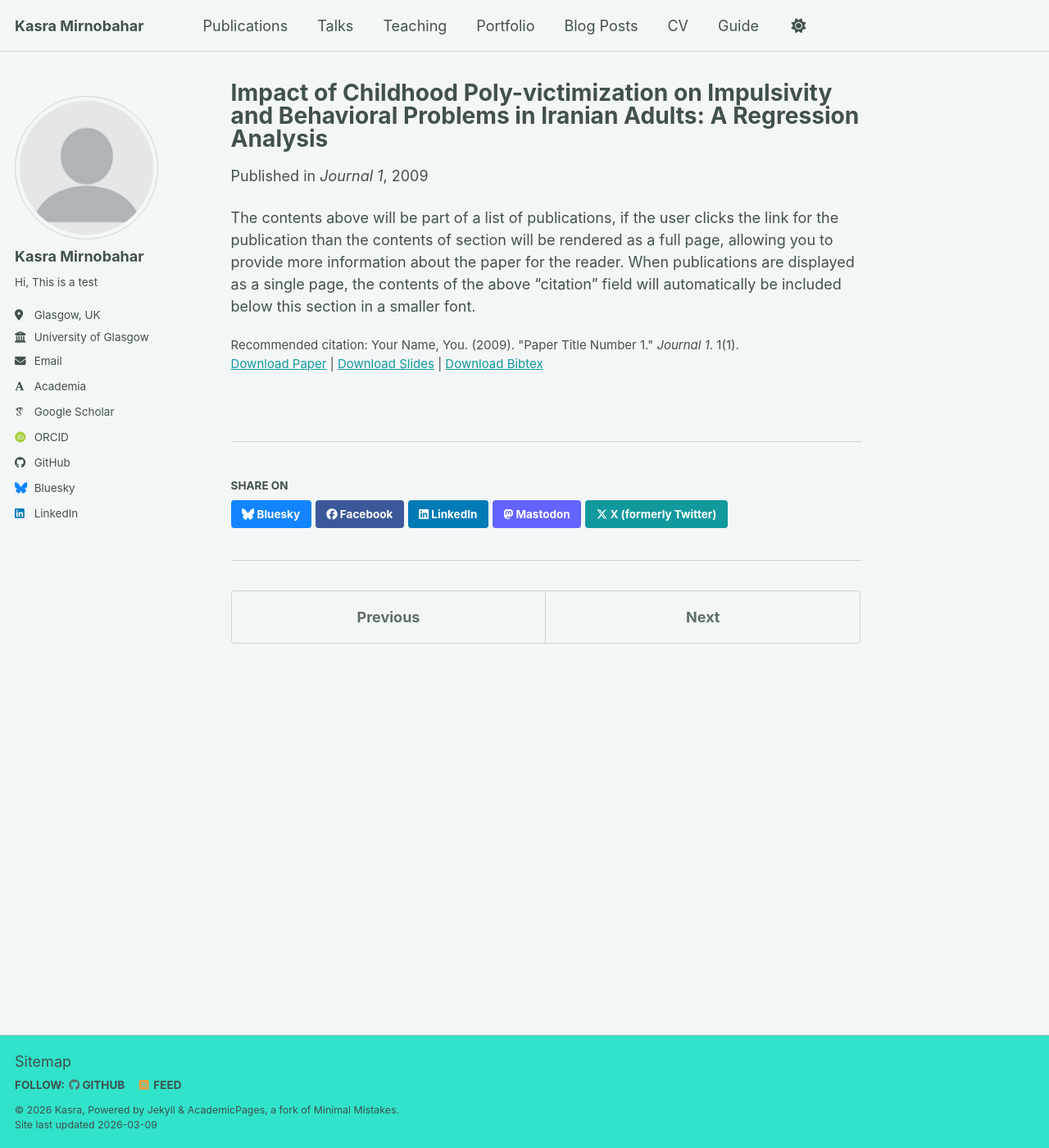
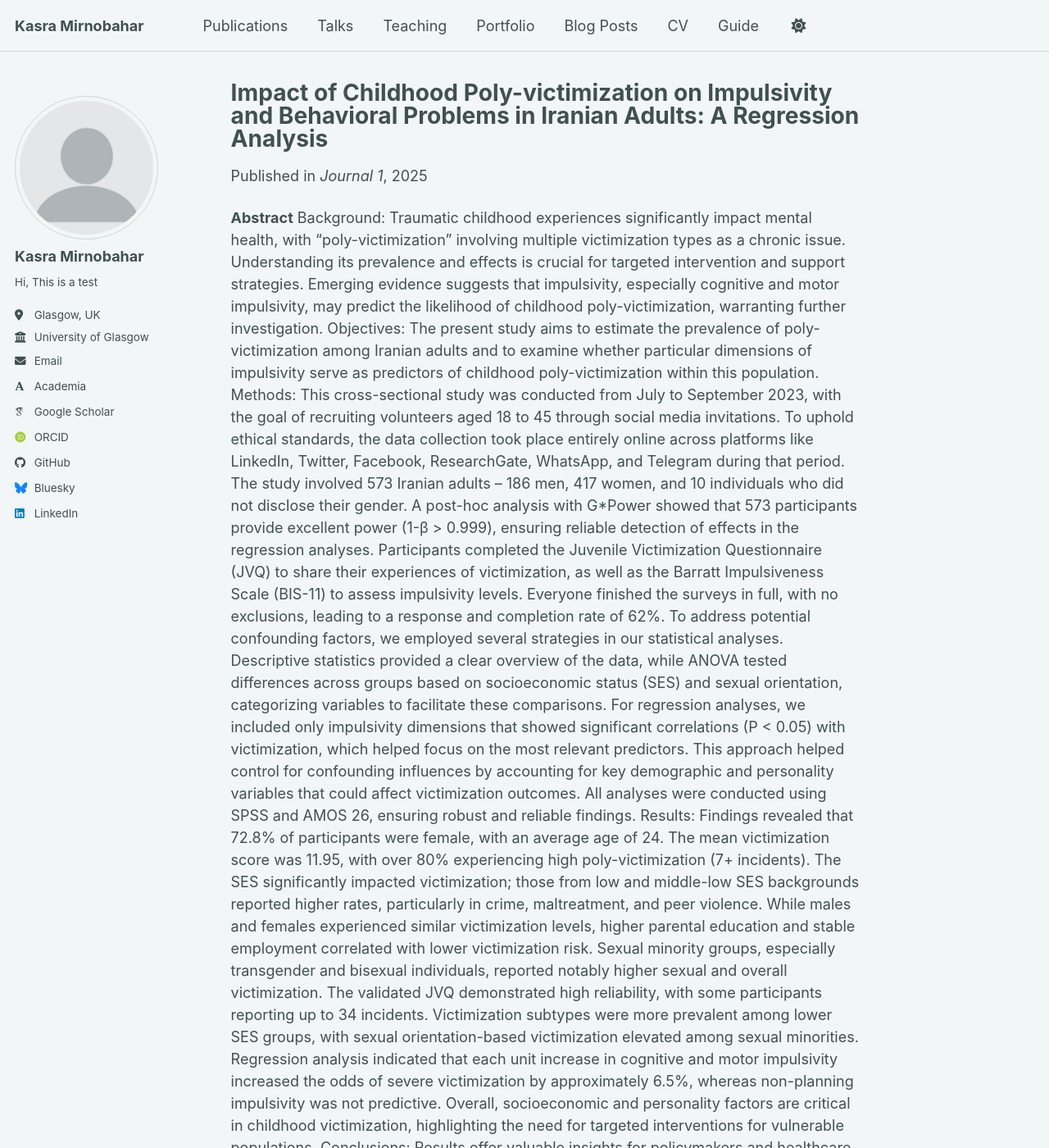
Before and after one commit to KasraMirnobahar/KasraMirnobahar.github.io, a Jekyll site: the page built from _publications/2009-10-01-paper-title-number-1.md, in a window 1280 px wide and 1400 px high. Shown: the whole window at 82% size. Built offline with Jekyll 4.4.1, drawn with Linux system fonts in a browser that asks for light colours; some web fonts are replaced; a script bundle is joined from its source files by our own code; library files that are not in the unit come from our copies; some of the changed text lies outside the part shown.

Commit message:
2025-07-12-paper-title-number-1.md

```diff
--- a/_publications/2009-10-01-paper-title-number-1.md
+++ b/_publications/2009-10-01-paper-title-number-1.md
@@ -4,11 +4,48 @@ collection: publications
 category: manuscripts
 permalink: /publication/2009-10-01-paper-title-number-1
 excerpt: 'This paper is about the number 1. The number 2 is left for future work.'
-date: 2009-10-01
+date: 2025-07-12
 venue: 'Journal 1'
 slidesurl: 'https://academicpages.github.io/files/slides1.pdf'
-paperurl: 'https://academicpages.github.io/files/paper1.pdf'
+paperurl: '[https://academicpages.github.io/files/paper1.pdf](https://www.researchgate.net/profile/Masoume-Pourmohamadreza-Tajrishi/publication/394226852_jcp-1606461/links/688db573f10c92352e09f985/jcp-1606461.pdf)'
 bibtexurl: 'https://academicpages.github.io/files/bibtex1.bib'
-citation: 'Your Name, You. (2009). &quot;Paper Title Number 1.&quot; <i>Journal 1</i>. 1(1).'
+citation: 'Mirnobahar K, Pourmohamadreza-Tajrishi M, Mohammadi Bytamar J. Impact of Childhood Poly-victimization on Impulsivity and Behavioral
+Problems in Iranian Adults: A Regression Analysis. Iran J Psychiatry Behav Sci. 2025; In Press (In Press): e159188. https://doi.org/10.5812/ijpbs-159188.
+'
 ---
-The contents above will be part of a list of publications, if the user clicks the link for the publication than the contents of section will be rendered as a full page, allowing you to provide more information about the paper for the reader. When publications are displayed as a single page, the contents of the above "citation" field will automatically be included below this section in a smaller font.
+**Abstract**
+Background: Traumatic childhood experiences significantly impact mental health, with "poly-victimization" involving multiple victimization
+types as a chronic issue. Understanding its prevalence and effects is crucial for targeted intervention and support strategies. Emerging evidence
+suggests that impulsivity, especially cognitive and motor impulsivity, may predict the likelihood of childhood poly-victimization, warranting
+further investigation.
+Objectives: The present study aims to estimate the prevalence of poly-victimization among Iranian adults and to examine whether particular
+dimensions of impulsivity serve as predictors of childhood poly-victimization within this population.
+Methods: This cross-sectional study was conducted from July to September 2023, with the goal of recruiting volunteers aged 18 to 45 through
+social media invitations. To uphold ethical standards, the data collection took place entirely online across platforms like LinkedIn, Twitter,
+Facebook, ResearchGate, WhatsApp, and Telegram during that period. The study involved 573 Iranian adults – 186 men, 417 women, and 10
+individuals who did not disclose their gender. A post-hoc analysis with G*Power showed that 573 participants provide excellent power (1-β > 0.999),
+ensuring reliable detection of effects in the regression analyses. Participants completed the Juvenile Victimization Questionnaire (JVQ) to share
+their experiences of victimization, as well as the Barratt Impulsiveness Scale (BIS-11) to assess impulsivity levels. Everyone finished the surveys in
+full, with no exclusions, leading to a response and completion rate of 62%. To address potential confounding factors, we employed several
+strategies in our statistical analyses. Descriptive statistics provided a clear overview of the data, while ANOVA tested differences across groups
+based on socioeconomic status (SES) and sexual orientation, categorizing variables to facilitate these comparisons. For regression analyses, we
+included only impulsivity dimensions that showed significant correlations (P < 0.05) with victimization, which helped focus on the most relevant
+predictors. This approach helped control for confounding influences by accounting for key demographic and personality variables that could
+affect victimization outcomes. All analyses were conducted using SPSS and AMOS 26, ensuring robust and reliable findings.
+Results: Findings revealed that 72.8% of participants were female, with an average age of 24. The mean victimization score was 11.95, with over
+80% experiencing high poly-victimization (7+ incidents). The SES significantly impacted victimization; those from low and middle-low SES
+backgrounds reported higher rates, particularly in crime, maltreatment, and peer violence. While males and females experienced similar
+victimization levels, higher parental education and stable employment correlated with lower victimization risk. Sexual minority groups,
+especially transgender and bisexual individuals, reported notably higher sexual and overall victimization. The validated JVQ demonstrated high
+reliability, with some participants reporting up to 34 incidents. Victimization subtypes were more prevalent among lower SES groups, with sexual
+orientation-based victimization elevated among sexual minorities. Regression analysis indicated that each unit increase in cognitive and motor
+impulsivity increased the odds of severe victimization by approximately 6.5%, whereas non-planning impulsivity was not predictive. Overall,
+socioeconomic and personality factors are critical in childhood victimization, highlighting the need for targeted interventions for vulnerable
+populations.
+Conclusions: Results offer valuable insights for policymakers and healthcare providers in creating effective intervention programs to address
+poly-victimization. Policymakers can leverage these insights to formulate evidence-based policies that strengthen protections for at-risk groups,
+while clinicians can adopt specific approaches for early detection and timely intervention. Nonetheless, it’s important to acknowledge the study’s
+limitations. Recognizing that non-randomized sampling could limit the generalizability of the findings, efforts were made to diversify outreach
+by strategically distributing survey links across multiple social media platforms to reach a broader demographic. To mitigate biases related to selfreported data, participants were assured of anonymity and confidentiality, encouraging honest responses. Additionally, clear and standardized
+instructions were provided to all participants to reduce misunderstandings and measurement bias.
+Keywords: Behavioral Problems, Impulsivity, Iranian Population, Polyvictimization
```
